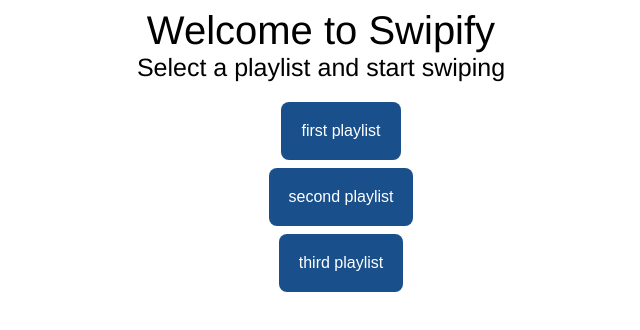
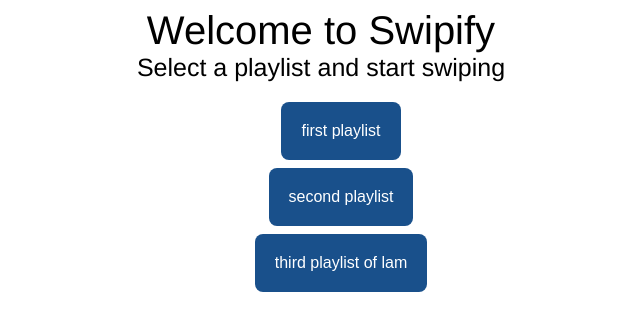
Before and after one commit to josephbez/SwipifyFrontend-1, a React (Create React App) app: page / in a window 1280 px wide. Shown: the top 330 px of the page, without its empty margins (319-959 px from the left). Built offline with nearby package versions, Linux system fonts and the light colour scheme.

Commit message:
First commit
LONGER desription: changed the name of third playlist to specify who's playlist it is

```diff
--- a/src/Home.js
+++ b/src/Home.js
@@ -10,7 +10,7 @@ export default function Home(){
       <ul className='centered-list'>
         <Playlist name={'first playlist'}/>
         <Playlist name={'second playlist'}/>
-        <Playlist name={'third playlist'}/>
+        <Playlist name={'third playlist of lam'}/>
       </ul>
     </>
     )
```
